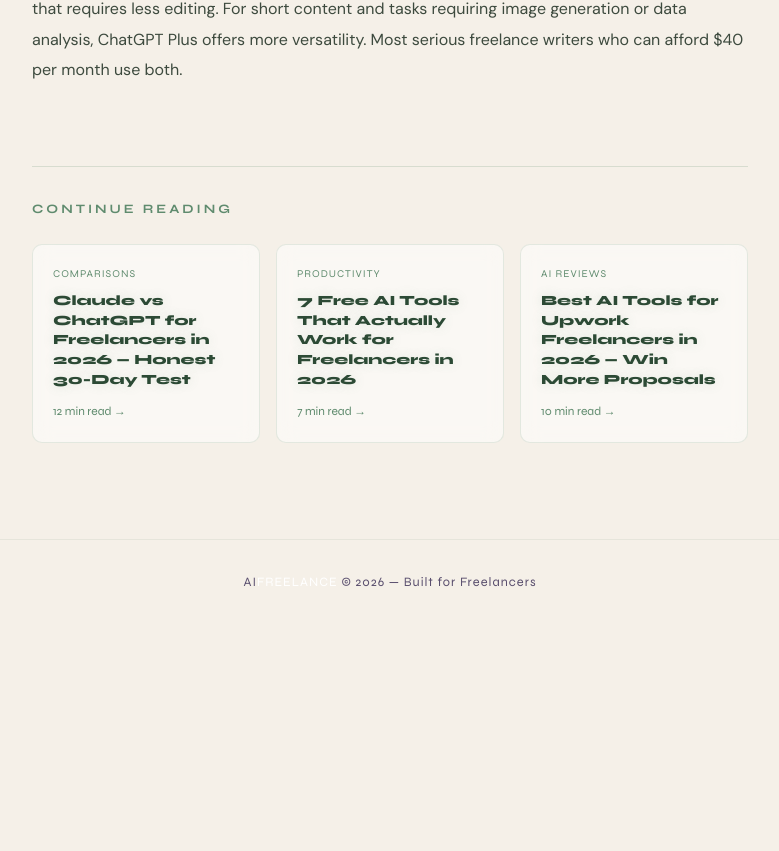
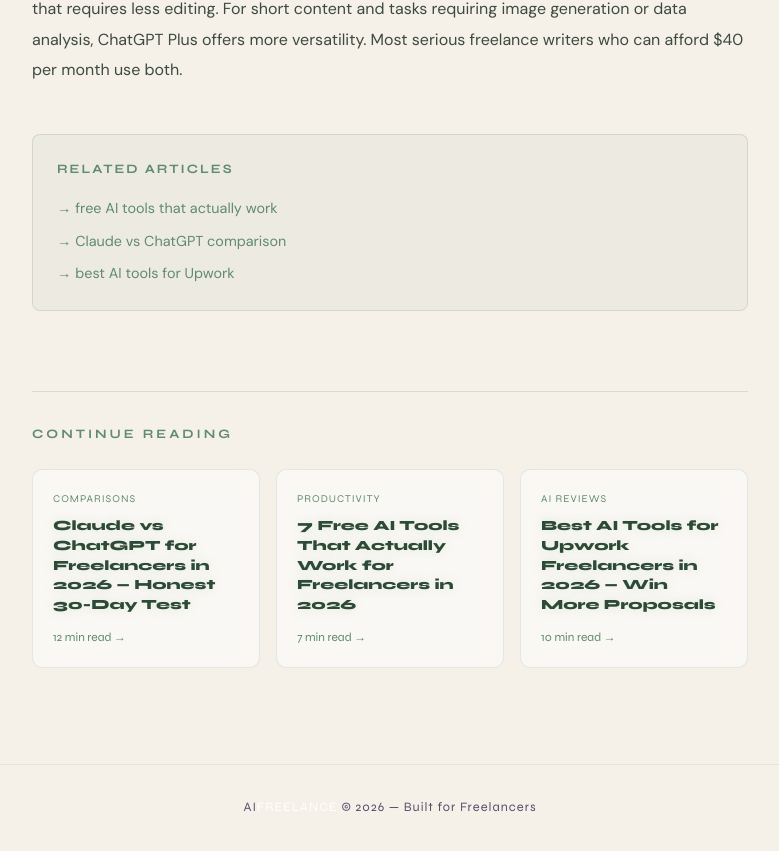
Before and after one commit to venomdesire40-byte/ai-freelance-blog, a Next.js app: page /blog/5-best-ai-tools-for-freelance-writers-2026 in a window 1280 px wide. Shown: the part 5457-6308 px from the top of the page, without its empty margins (250-1029 px from the left). Before the commit the page ends 6083 px from the top, so only its background shows below. Built offline with nearby package versions, Linux system fonts and the light colour scheme.

Commit message:
internal linking system added all 18 articles

```diff
--- a/app/blog/[slug]/page.tsx
+++ b/app/blog/[slug]/page.tsx
@@ -2,6 +2,98 @@
 import { useEffect, useState } from "react";
 import { useParams } from "next/navigation";
 
+const internalLinks: Record<string, {text: string, slug: string}[]> = {
+  "5-best-ai-tools-for-freelance-writers-2026": [
+    { text: "free AI tools that actually work", slug: "free-ai-tools-that-actually-work-2026" },
+    { text: "Claude vs ChatGPT comparison", slug: "claude-vs-chatgpt-real-test-freelancers" },
+    { text: "best AI tools for Upwork", slug: "best-ai-tools-upwork-freelancers-2026" },
+  ],
+  "claude-vs-chatgpt-real-test-freelancers": [
+    { text: "best AI tools for freelance writers", slug: "5-best-ai-tools-for-freelance-writers-2026" },
+    { text: "Claude vs Gemini vs ChatGPT ultimate comparison", slug: "claude-vs-gemini-vs-chatgpt-freelancers-2026" },
+    { text: "free AI tools for freelancers", slug: "free-ai-tools-that-actually-work-2026" },
+  ],
+  "free-ai-tools-that-actually-work-2026": [
+    { text: "best AI tools for Upwork freelancers", slug: "best-ai-tools-upwork-freelancers-2026" },
+    { text: "how to earn $1000 per month freelancing", slug: "how-to-earn-1000-per-month-freelancing-with-ai-tools" },
+    { text: "best AI writing tools for SEO", slug: "best-ai-writing-tools-seo-content-2026" },
+  ],
+  "best-ai-tools-upwork-freelancers-2026": [
+    { text: "how to write winning proposals with ChatGPT", slug: "how-to-use-chatgpt-write-winning-proposals" },
+    { text: "how to get your first Upwork client", slug: "how-to-get-first-upwork-client-using-ai-tools-2026" },
+    { text: "best freelance platforms besides Upwork", slug: "best-freelance-platforms-besides-upwork-fiverr-2026" },
+  ],
+  "how-to-use-chatgpt-write-winning-proposals": [
+    { text: "best AI tools for Upwork freelancers", slug: "best-ai-tools-upwork-freelancers-2026" },
+    { text: "how to get your first Upwork client", slug: "how-to-get-first-upwork-client-using-ai-tools-2026" },
+    { text: "how to earn $1000 per month freelancing", slug: "how-to-earn-1000-per-month-freelancing-with-ai-tools" },
+  ],
+  "how-to-get-first-upwork-client-using-ai-tools-2026": [
+    { text: "how to write winning proposals with ChatGPT", slug: "how-to-use-chatgpt-write-winning-proposals" },
+    { text: "best AI tools for Upwork", slug: "best-ai-tools-upwork-freelancers-2026" },
+    { text: "best freelance platforms besides Upwork and Fiverr", slug: "best-freelance-platforms-besides-upwork-fiverr-2026" },
+  ],
+  "best-freelance-platforms-besides-upwork-fiverr-2026": [
+    { text: "how to get your first Upwork client", slug: "how-to-get-first-upwork-client-using-ai-tools-2026" },
+    { text: "how to earn $1000 per month freelancing", slug: "how-to-earn-1000-per-month-freelancing-with-ai-tools" },
+    { text: "best AI tools for Upwork freelancers", slug: "best-ai-tools-upwork-freelancers-2026" },
+  ],
+  "google-gemini-2026-update-freelancers-complete-guide": [
+    { text: "Claude vs Gemini vs ChatGPT comparison", slug: "claude-vs-gemini-vs-chatgpt-freelancers-2026" },
+    { text: "best AI tools for freelance writers", slug: "5-best-ai-tools-for-freelance-writers-2026" },
+    { text: "free AI tools that actually work", slug: "free-ai-tools-that-actually-work-2026" },
+  ],
+  "how-to-earn-1000-per-month-freelancing-with-ai-tools": [
+    { text: "how to get your first Upwork client", slug: "how-to-get-first-upwork-client-using-ai-tools-2026" },
+    { text: "best freelance platforms besides Upwork", slug: "best-freelance-platforms-besides-upwork-fiverr-2026" },
+    { text: "how to make money on Fiverr with AI", slug: "how-to-make-money-fiverr-ai-tools-2026" },
+  ],
+  "how-to-make-money-fiverr-ai-tools-2026": [
+    { text: "best AI tools for freelance writers", slug: "5-best-ai-tools-for-freelance-writers-2026" },
+    { text: "how to earn $1000 per month freelancing", slug: "how-to-earn-1000-per-month-freelancing-with-ai-tools" },
+    { text: "best AI freelance niches in 2026", slug: "best-ai-freelance-niches-2026-high-demand" },
+  ],
+  "best-ai-writing-tools-seo-content-2026": [
+    { text: "how to use Perplexity AI for research", slug: "how-to-use-perplexity-ai-freelance-research-2026" },
+    { text: "best AI tools for freelance writers", slug: "5-best-ai-tools-for-freelance-writers-2026" },
+    { text: "Claude vs ChatGPT for freelancers", slug: "claude-vs-chatgpt-real-test-freelancers" },
+  ],
+  "how-to-use-perplexity-ai-freelance-research-2026": [
+    { text: "best AI writing tools for SEO", slug: "best-ai-writing-tools-seo-content-2026" },
+    { text: "free AI tools that actually work", slug: "free-ai-tools-that-actually-work-2026" },
+    { text: "best AI tools for Upwork freelancers", slug: "best-ai-tools-upwork-freelancers-2026" },
+  ],
+  "claude-vs-gemini-vs-chatgpt-freelancers-2026": [
+    { text: "Claude vs ChatGPT 30-day test", slug: "claude-vs-chatgpt-real-test-freelancers" },
+    { text: "Google Gemini 2026 update guide", slug: "google-gemini-2026-update-freelancers-complete-guide" },
+    { text: "best AI tools for freelance writers", slug: "5-best-ai-tools-for-freelance-writers-2026" },
+  ],
+  "how-to-stay-competitive-freelancer-ai-2026": [
+    { text: "best AI freelance niches in 2026", slug: "best-ai-freelance-niches-2026-high-demand" },
+    { text: "how to earn $1000 per month freelancing", slug: "how-to-earn-1000-per-month-freelancing-with-ai-tools" },
+    { text: "AI prompt engineering as a freelance service", slug: "ai-prompt-engineering-freelance-service-2026" },
+  ],
+  "best-ai-freelance-niches-2026-high-demand": [
+    { text: "how to stay competitive as a freelancer", slug: "how-to-stay-competitive-freelancer-ai-2026" },
+    { text: "AI prompt engineering freelance service", slug: "ai-prompt-engineering-freelance-service-2026" },
+    { text: "how to earn $1000 per month freelancing", slug: "how-to-earn-1000-per-month-freelancing-with-ai-tools" },
+  ],
+  "ai-prompt-engineering-freelance-service-2026": [
+    { text: "best AI freelance niches in 2026", slug: "best-ai-freelance-niches-2026-high-demand" },
+    { text: "how to stay competitive as a freelancer", slug: "how-to-stay-competitive-freelancer-ai-2026" },
+    { text: "best AI tools for freelance writers", slug: "5-best-ai-tools-for-freelance-writers-2026" },
+  ],
+  "how-to-use-notion-ai-freelancers-2026": [
+    { text: "free AI tools that actually work", slug: "free-ai-tools-that-actually-work-2026" },
+    { text: "how to earn $1000 per month freelancing", slug: "how-to-earn-1000-per-month-freelancing-with-ai-tools" },
+    { text: "best AI tools for social media content", slug: "best-ai-tools-social-media-content-2026" },
+  ],
+  "best-ai-tools-social-media-content-2026": [
+    { text: "best AI tools for freelance writers", slug: "5-best-ai-tools-for-freelance-writers-2026" },
+    { text: "how to make money on Fiverr with AI", slug: "how-to-make-money-fiverr-ai-tools-2026" },
+    { text: "how to use Notion AI for freelancers", slug: "how-to-use-notion-ai-freelancers-2026" },
+  ],
+};
 const posts: Record<string, {
   title: string;
   category: string;
@@ -949,6 +1041,44 @@
           })}
         </div>
 
+        {/* Internal Links */}
+{internalLinks[slug] && (
+  <div style={{
+    marginTop: "3rem",
+    padding: "1.5rem",
+    background: "rgba(95,139,110,0.05)",
+    border: "1px solid rgba(95,139,110,0.2)",
+    borderRadius: "8px",
+  }}>
+    <h3 style={{
+      fontFamily: "'Syne', sans-serif",
+      fontSize: "0.8rem",
+      letterSpacing: "2px",
+      color: "#5F8B6E",
+      textTransform: "uppercase",
+      marginBottom: "1rem",
+    }}>Related Articles</h3>
+    <div style={{ display: "flex", flexDirection: "column", gap: "0.5rem" }}>
+      {internalLinks[slug].map((link, i) => (
+        <a key={i} href={`/blog/${link.slug}`} style={{
+          color: "#5F8B6E",
+          textDecoration: "none",
+          fontSize: "0.9rem",
+          fontFamily: "'DM Sans', sans-serif",
+          display: "flex",
+          alignItems: "center",
+          gap: "6px",
+          transition: "opacity 0.2s",
+        }}
+          onMouseEnter={e => (e.currentTarget as HTMLElement).style.opacity = "0.7"}
+          onMouseLeave={e => (e.currentTarget as HTMLElement).style.opacity = "1"}
+        >
+          → {link.text}
+        </a>
+      ))}
+    </div>
+  </div>
+)}
         {/* Related Articles */}
 <div style={{
   marginTop: "5rem",
```
